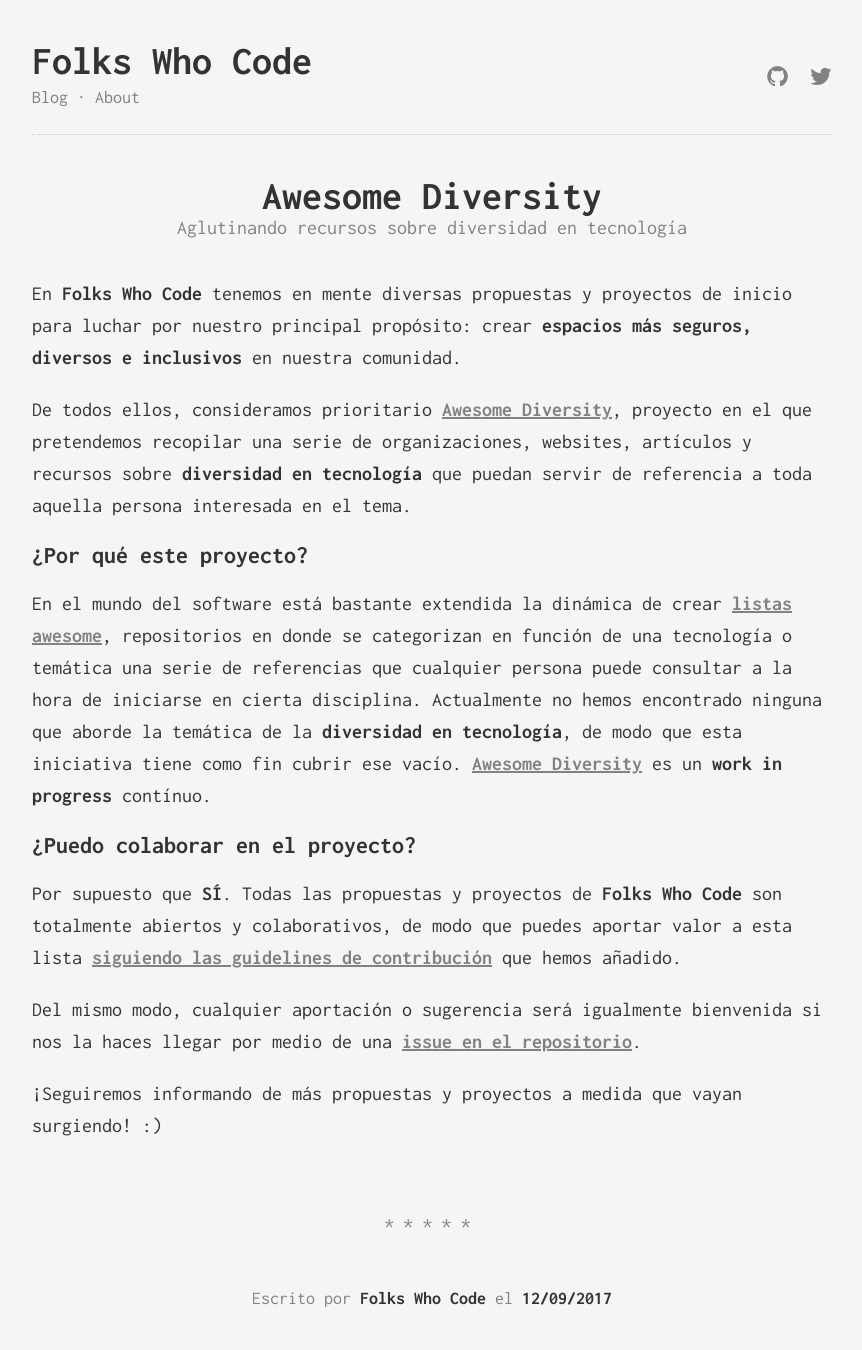
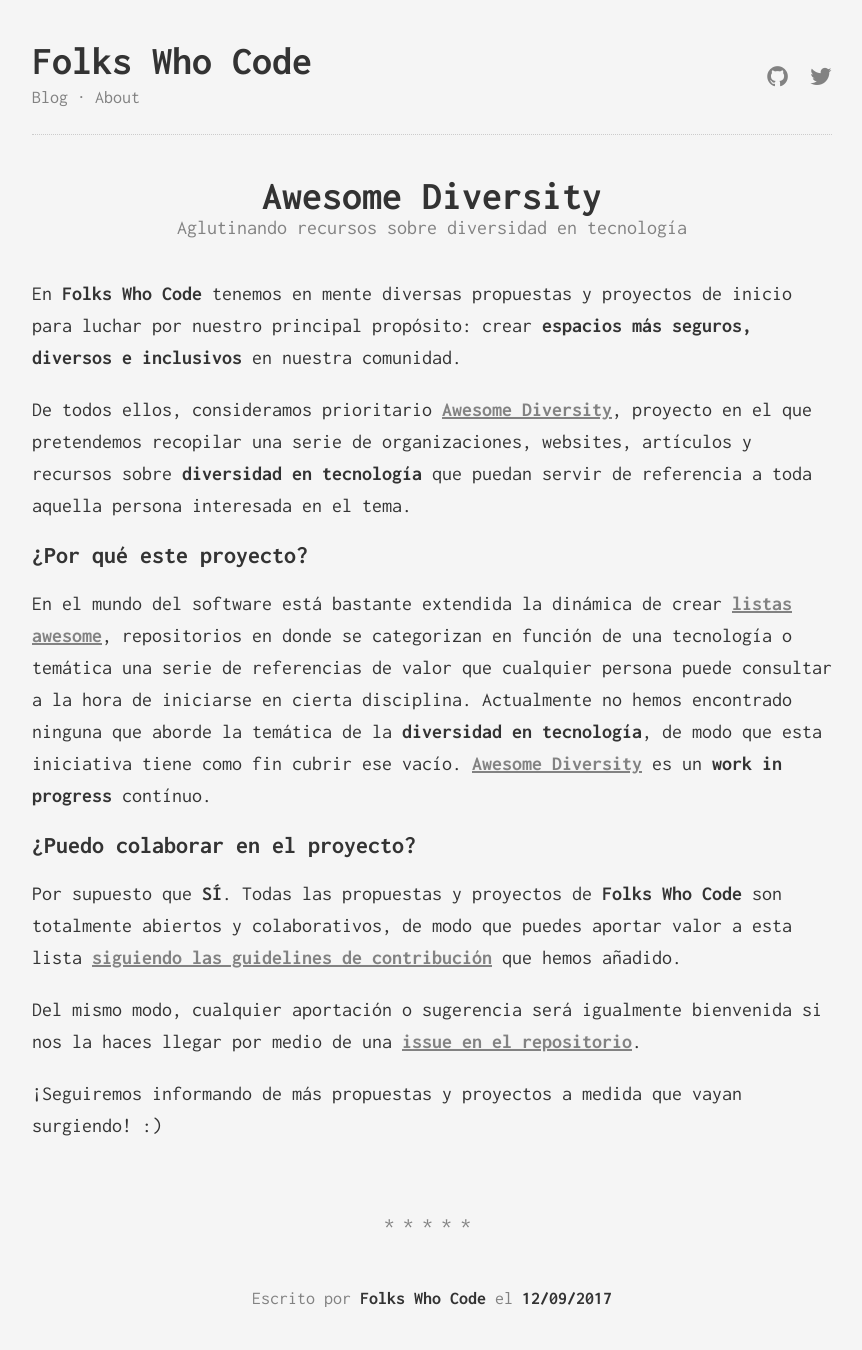
Before and after one commit to folkswhocode/folkswhocode.github.io, a Jekyll site: the page built from _posts/2017-09-12-awesome-diversity.markdown, in a window 1280 px wide. Shown: the whole page, without its empty margins (208-1070 px from the left). Built offline with Jekyll 4.4.1, drawn with Linux system fonts in a browser that asks for light colours.

Commit message:
Add description to new post (missing)

```diff
--- a/_posts/2017-09-12-awesome-diversity.markdown
+++ b/_posts/2017-09-12-awesome-diversity.markdown
@@ -12,7 +13,7 @@
 
 ## ¿Por qué este proyecto?
 
-En el mundo del software está bastante extendida la dinámica de crear [listas awesome](https://github.com/sindresorhus/awesome), repositorios en donde se categorizan en función de una tecnología o temática una serie de referencias que cualquier persona puede consultar a la hora de iniciarse en cierta disciplina. Actualmente no hemos encontrado ninguna que aborde la temática de la **diversidad en tecnología**, de modo que esta iniciativa tiene como fin cubrir ese vacío. [Awesome Diversity](https://github.com/folkswhocode/awesome-diversity) es un **work in progress** contínuo.
+En el mundo del software está bastante extendida la dinámica de crear [listas awesome](https://github.com/sindresorhus/awesome), repositorios en donde se categorizan en función de una tecnología o temática una serie de referencias de valor que cualquier persona puede consultar a la hora de iniciarse en cierta disciplina. Actualmente no hemos encontrado ninguna que aborde la temática de la **diversidad en tecnología**, de modo que esta iniciativa tiene como fin cubrir ese vacío. [Awesome Diversity](https://github.com/folkswhocode/awesome-diversity) es un **work in progress** contínuo.
 
 ## ¿Puedo colaborar en el proyecto?
 
```
Also changed, not shown: other parts of _posts/2017-09-12-awesome-diversity.markdown (+1 -0 lines).
